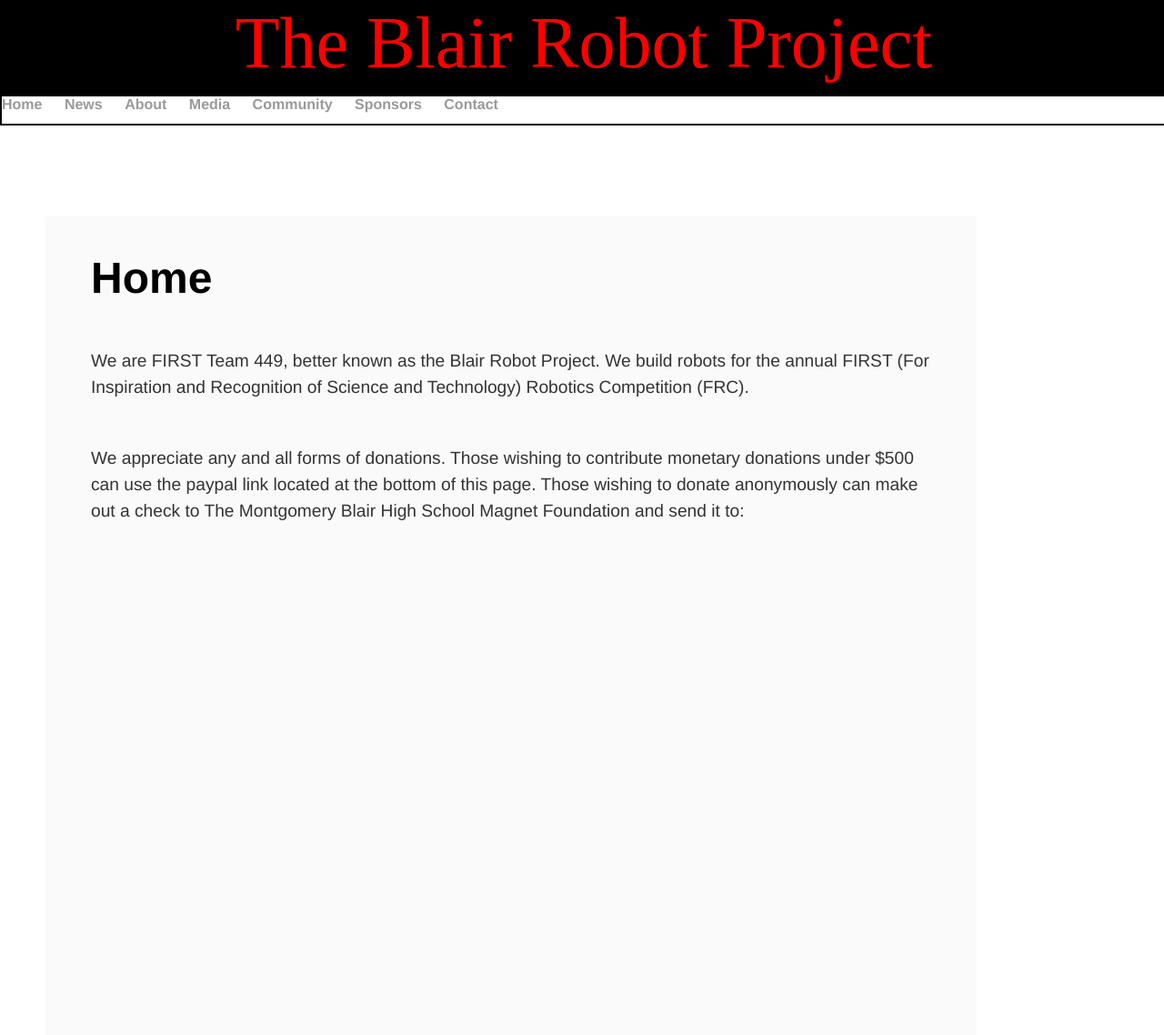
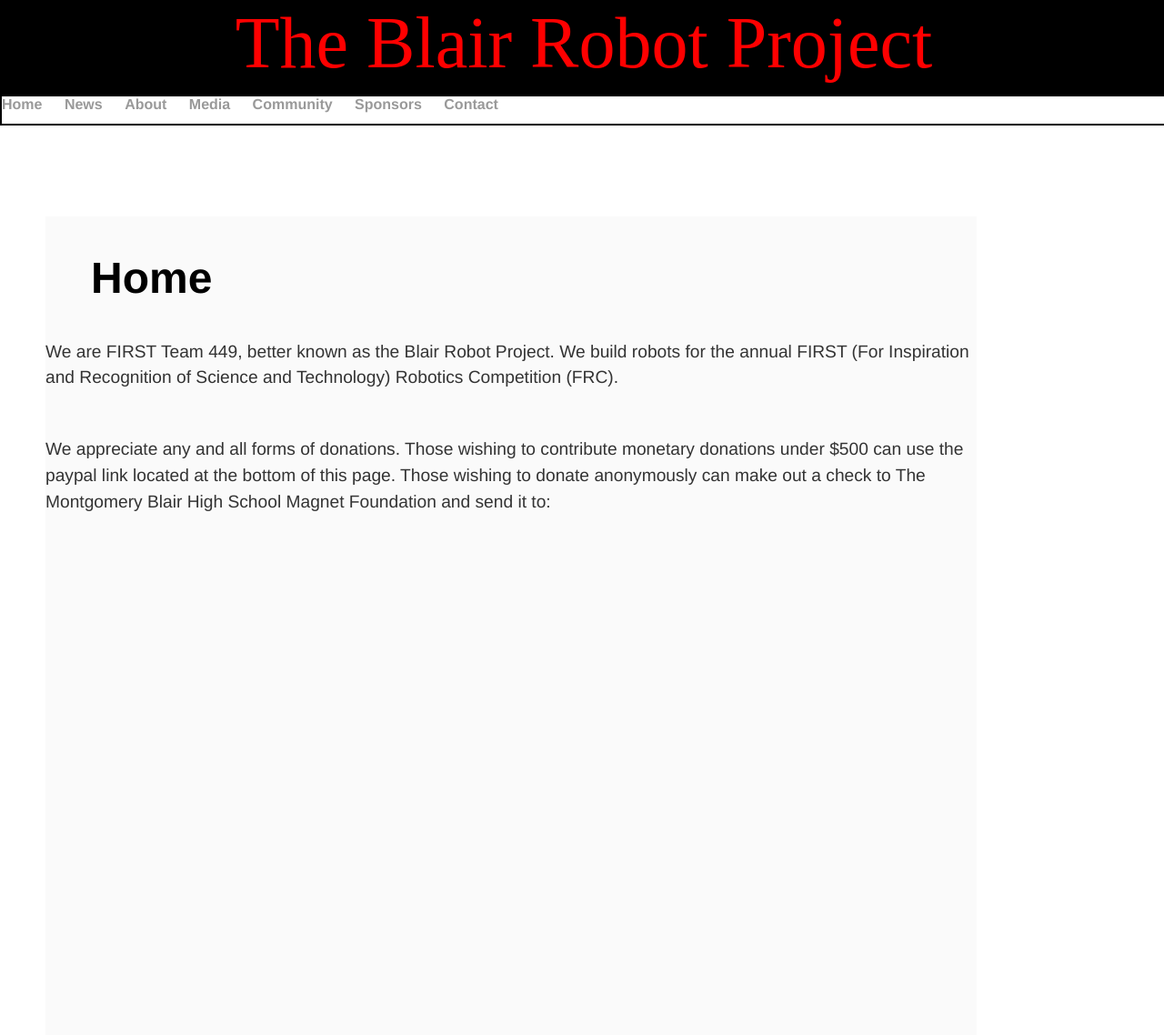
Before and after one commit to mouseythemouse/blair-robot-project.github.io, a Jekyll site: the page built from index.html, in a window 1280 px wide. Shown: the whole page at 91% size. Built offline with Jekyll 4.4.1, drawn with Linux system fonts in a browser that asks for light colours.

Commit message:
Update main.css

```diff
--- a/css/main.css
+++ b/css/main.css
@@ -79,7 +79,7 @@
     font-size: 1.2em;
     line-height: 1.5em;
     color: #333;
-    margin: 50px;
+    margin-bottom: 50px;
     height: 100%;
     font-family: 'Helvetica', 'Arial', 'Sans-Serif';
 }
```
